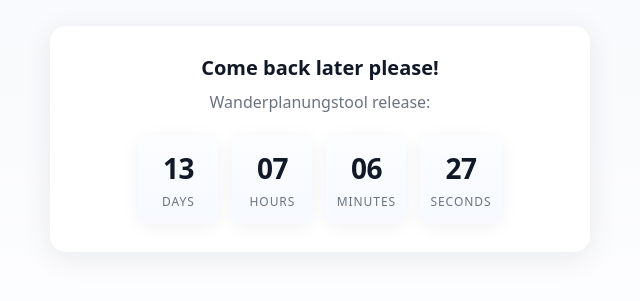
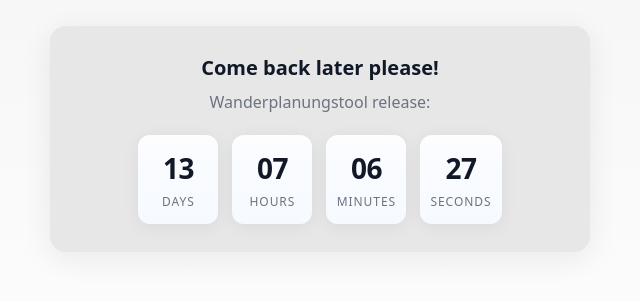
Before and after one commit to MNayer/mnayer.github.io, a plain HTML site: page index.html in a window 1280 px wide. Shown: the part 261-562 px from the top of the page, without its empty margins (320-960 px from the left). Drawn offline with Linux system fonts and the light colour scheme.

Commit message:
Fix color

```diff
--- a/index.html
+++ b/index.html
@@ -6,8 +6,8 @@
   <title>Wanderplanung</title>
   <style>
     :root{
-      --bg:#f6f7fb;
-      --card:#ffffff;
+      --bg:#f3f3f3;
+      --card:#e7e7e7;
       --muted:#6b7280;
       --accent:#111827;
     }
```
